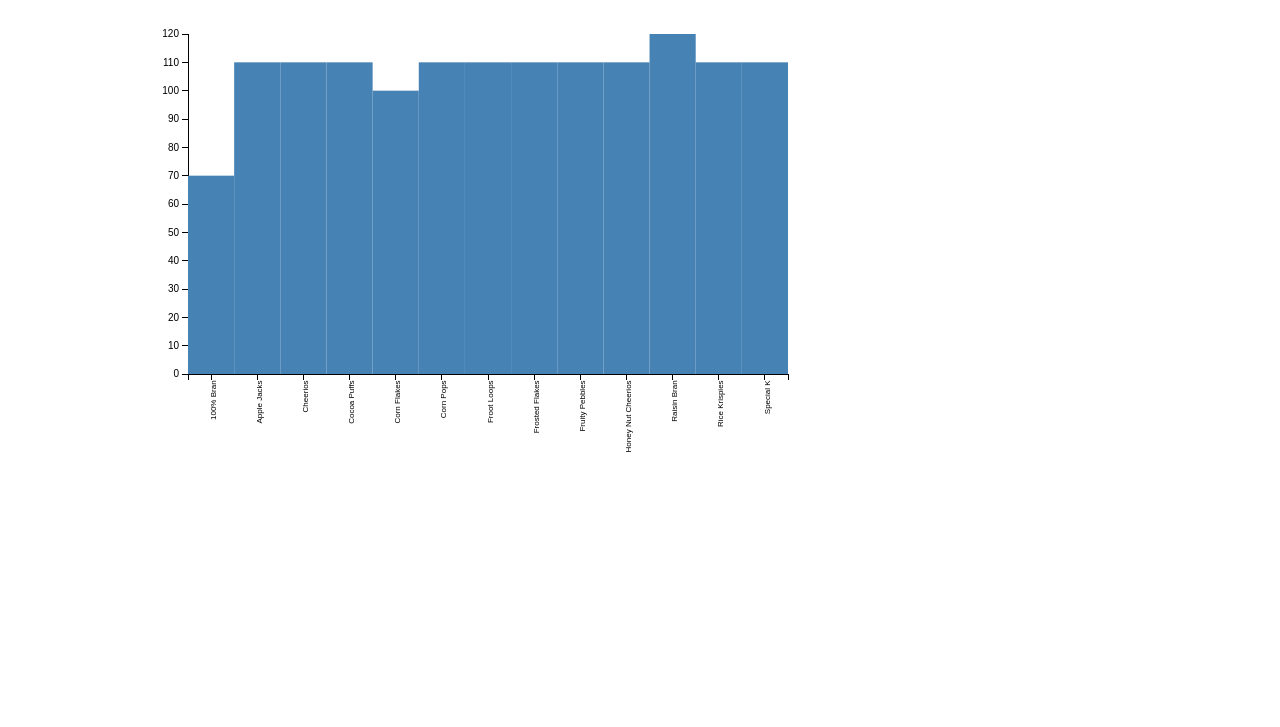
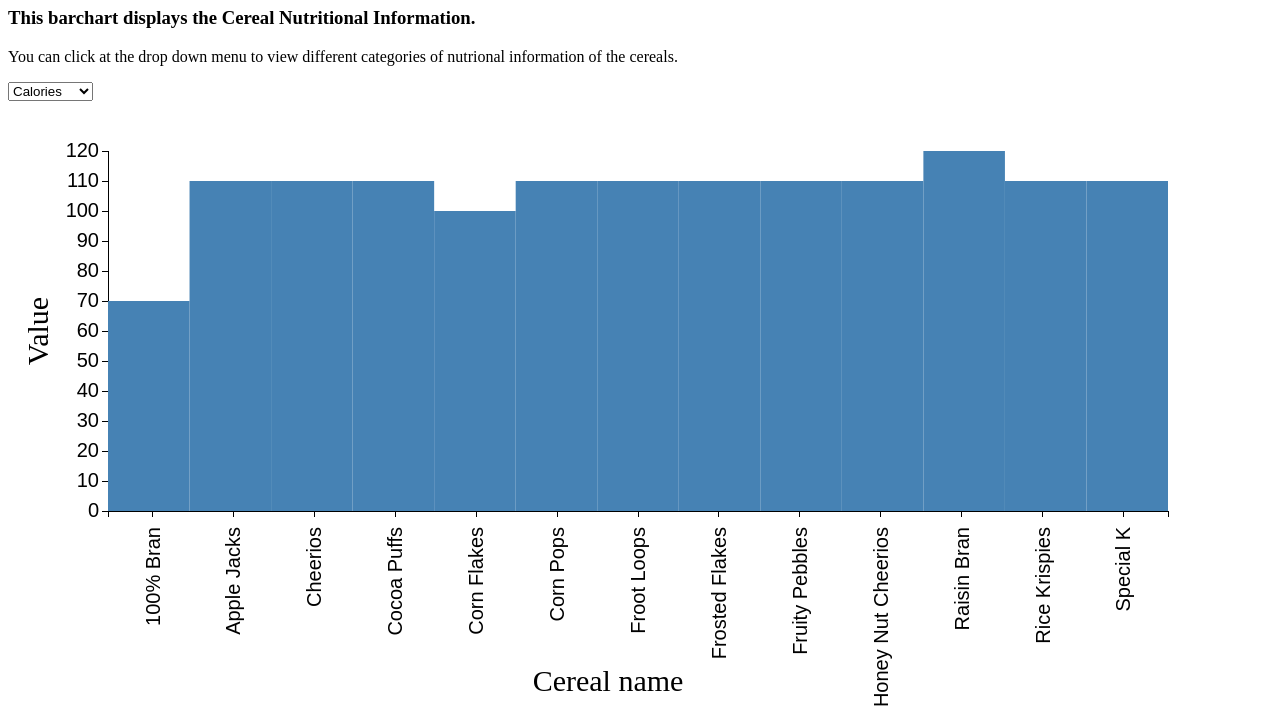
Before and after one commit to JaspreetSingh-src/JaspreetSingh-src.github.io, a plain HTML site: page index.html in a window 1280 px wide. Shown: the part 73-800 px from the top of the page. Drawn offline with nearby package versions, Linux system fonts and the light colour scheme.

Commit message:
Add files via upload

```diff
--- a/index.html
+++ b/index.html
@@ -1,6 +1,8 @@
 <!DOCTYPE html>
 <meta charset="utf-8">
 <head>
+  <h1>CSC 173: Assignment 3 | Interactive Design</h1>
+  <h3>This barchart displays the Cereal Nutritional Information.</h3>
   <style>
 
     .rectangle {
@@ -9,9 +11,13 @@
     .rectangle:hover {
       fill: orange;
     }
+
+
+
     .axis {
-  font: 10px sans-serif;
+      font: 20px sans-serif;
     }
+
 
     .axis path,
     .axis line {
@@ -22,132 +28,164 @@
   </style>
 </head>
 <body>
-<div id="drop" align=center></div>
+
+    <p>You can click at the drop down menu to view different categories of nutrional information of the cereals.</p>
+  <div id="drop"></div>
   <script src="https://d3js.org/d3.v3.min.js"></script>
   <script>
+    var margin = { top: 50, right: 40, bottom: 200, left: 100 },
+      width = 1200 - margin.left - margin.right,
+      height = 610 - margin.top - margin.bottom;
 
-var margin = {top: 80, right: 180, bottom: 80, left: 180},
-    width = 960 - margin.left - margin.right,
-    height = 500 - margin.top - margin.bottom;
-
-var svg = d3.select("body").append("svg")
+    var svg = d3
+      .select("body")
+      .append("svg")
       .attr("width", width + margin.left + margin.right)
       .attr("height", height + margin.top + margin.bottom)
       .append("g")
       .attr("transform", "translate(" + margin.left + "," + margin.top + ")");
 
-d3.tsv("cereal.tsv", function(error, data){
-
+    d3.tsv("cereal.tsv", function (error, data) {
       // filter year
-	var data = data.filter(function(d){return d.Year == '2012';});
+      var data = data.filter(function (d) {
+        return d.Year == "2012";
+      });
       // Get every column value
-	var elements = Object.keys(data[0])
-		.filter(function(d){
-			return ((d != "Year") & (d != "State"));
+      var elements = Object.keys(data[0]).filter(function (d) {
+        return (d != "Year") & (d != "State");
       });
       var selection = elements[0];
 
-	var y = d3.scale.linear()
-			.domain([0, d3.max(data, function(d){
+      var y = d3.scale
+        .linear()
+        .domain([
+          0,
+          d3.max(data, function (d) {
             return +d[selection];
-			})])
+          }),
+        ])
         .range([height, 0]);
 
-	var x = d3.scale.ordinal()
-			.domain(data.map(function(d){ return d.State;}))
-			.rangeBands([0, width]);
+      var x = d3.scale
+        .ordinal()
+        .domain(
+          data.map(function (d) {
+            return d.State;
+          })
+        )
+        .rangeBands([0, width], 0.1);
+
+      var xAxis = d3.svg.axis().scale(x).orient("bottom");
+
+      var yAxis = d3.svg.axis().scale(y).orient("left");
 
 
-	var xAxis = d3.svg.axis()
-		.scale(x)
-	    .orient("bottom");
+        svg.append("text")      // text label for the x axis
+        .attr("x", 500 )
+        .attr("y",  540 )
+        .style("font-size", "30px")
+        .style("text-anchor", "middle")
+        .text("Cereal name");
 
-	var yAxis = d3.svg.axis()
-		.scale(y)
-	    .orient("left");
+  // Add the text label for the Y axis
+    svg.append("text")
+        .attr("transform", "rotate(-90)")
+        .attr("y", 10 - margin.left)
+        .attr("x",0 - (height / 2))
+            .style("font-size", "30px")
 
-	svg.append("g")
+        .attr("dy", "1em")
+        .style("text-anchor", "middle")
+        .text("Value");
+
+
+      svg
+        .append("g")
         .attr("class", "x axis")
         .attr("transform", "translate(0," + height + ")")
         .call(xAxis)
         .selectAll("text")
-    	.style("font-size", "8px")
+        .style("font-size", "20px")
         .style("text-anchor", "end")
         .attr("dx", "-.8em")
-      	.attr("dy", "-.55em")
-      	.attr("transform", "rotate(-90)" );
+        .attr("dy", "-.100em")
+        .attr("transform", "rotate(-90)");
 
+      svg.append("g").attr("class", "y axis").call(yAxis);
 
- 	svg.append("g")
-    	.attr("class", "y axis")
-    	.call(yAxis);
-
-	svg.selectAll("rectangle")
+      svg
+        .selectAll("rectangle")
         .data(data)
         .enter()
         .append("rect")
-		.attr("class","rectangle")
+        .attr("class", "rectangle")
         .attr("width", width/data.length)
-		.attr("height", function(d){
+
+        .attr("height", function (d) {
           return height - y(+d[selection]);
         })
-		.attr("x", function(d, i){
-			return (width / data.length) * i ;
+
+        .attr("x", function (d, i) {
+          return (width / data.length) * i;
         })
-		.attr("y", function(d){
+        .attr("y", function (d) {
           return y(+d[selection]);
         })
+
         .append("title")
 		.text(function(d){
 			return d.State + " : " + d[selection];
 		});
 
-	var selector = d3.select("#drop")
+      var selector = d3
+        .select("#drop")
         .append("select")
-    	.attr("id","dropdown")
-    	.on("change", function(d){
+        .attr("id", "dropdown")
+        .on("change", function (d) {
           selection = document.getElementById("dropdown");
 
-        	y.domain([0, d3.max(data, function(d){
-				return +d[selection.value];})]);
+          y.domain([
+            0,
+            d3.max(data, function (d) {
+              return +d[selection.value];
+            }),
+          ]);
 
           yAxis.scale(y);
 
           d3.selectAll(".rectangle")
             .transition()
-	            .attr("height", function(d){
+            .attr("height", function (d) {
               return height - y(+d[selection.value]);
             })
-				.attr("x", function(d, i){
-					return (width / data.length) * i ;
+            .attr("x", function (d, i) {
+              return (width / data.length) * i;
             })
-				.attr("y", function(d){
+            .attr("y", function (d) {
               return y(+d[selection.value]);
             })
             .ease("linear")
             .select("title")
-           		.text(function(d){
+            .text(function (d) {
               return d.State + " : " + d[selection.value];
             });
 
-           	d3.selectAll("g.y.axis")
-           		.transition()
-           		.call(yAxis);
-
+          d3.selectAll("g.y.axis").transition().call(yAxis);
         });
 
-    selector.selectAll("option")
+      selector
+        .selectAll("option")
         .data(elements)
-      .enter().append("option")
-      .attr("value", function(d){
-        return d;
-      })
-      .text(function(d){
+        .enter()
+        .append("option")
+        .attr("value", function (d) {
           return d;
         })
 
+        .text(function (d) {
+          return d;
+        });
 
     });
-
   </script>
 </body>
```
Lines whose indentation alone changed are shown as unchanged.
